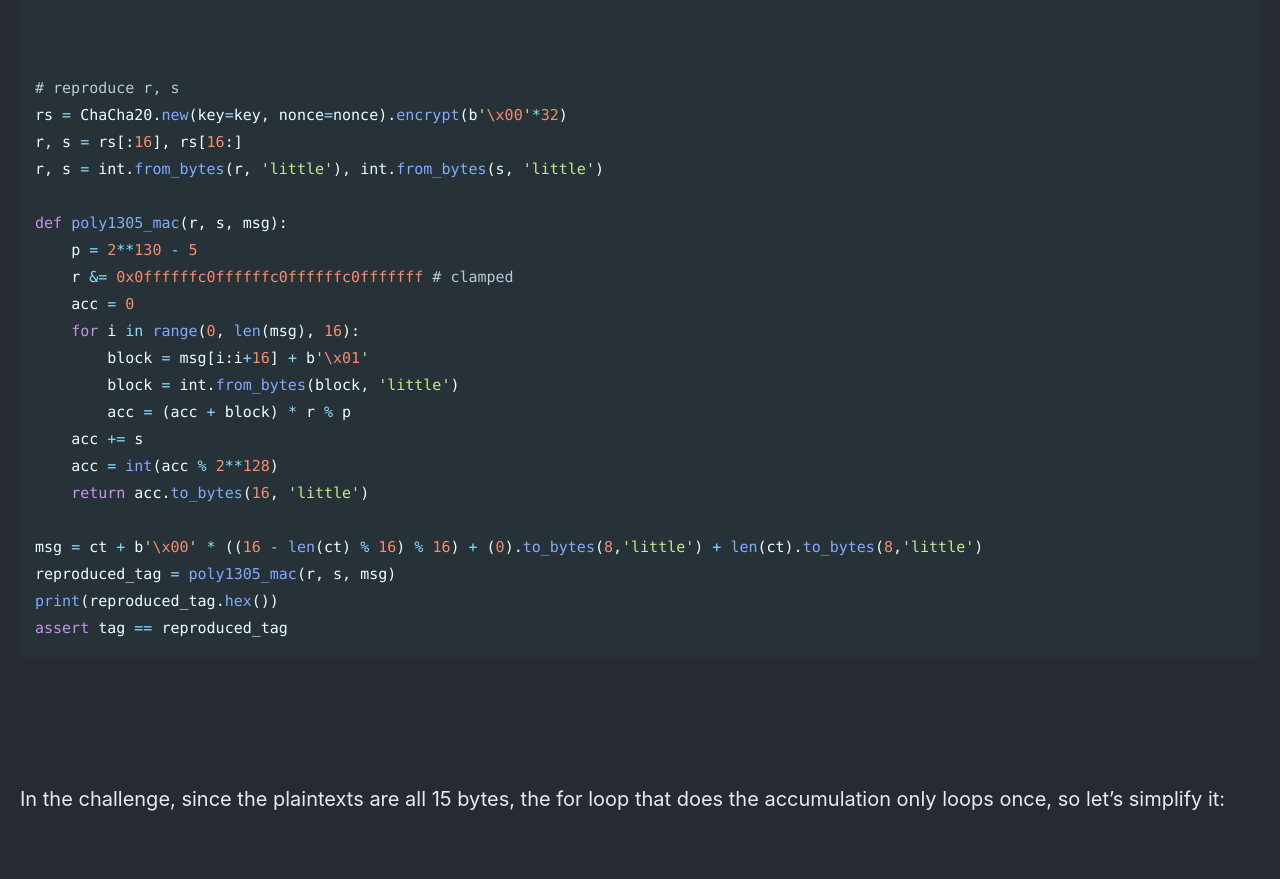
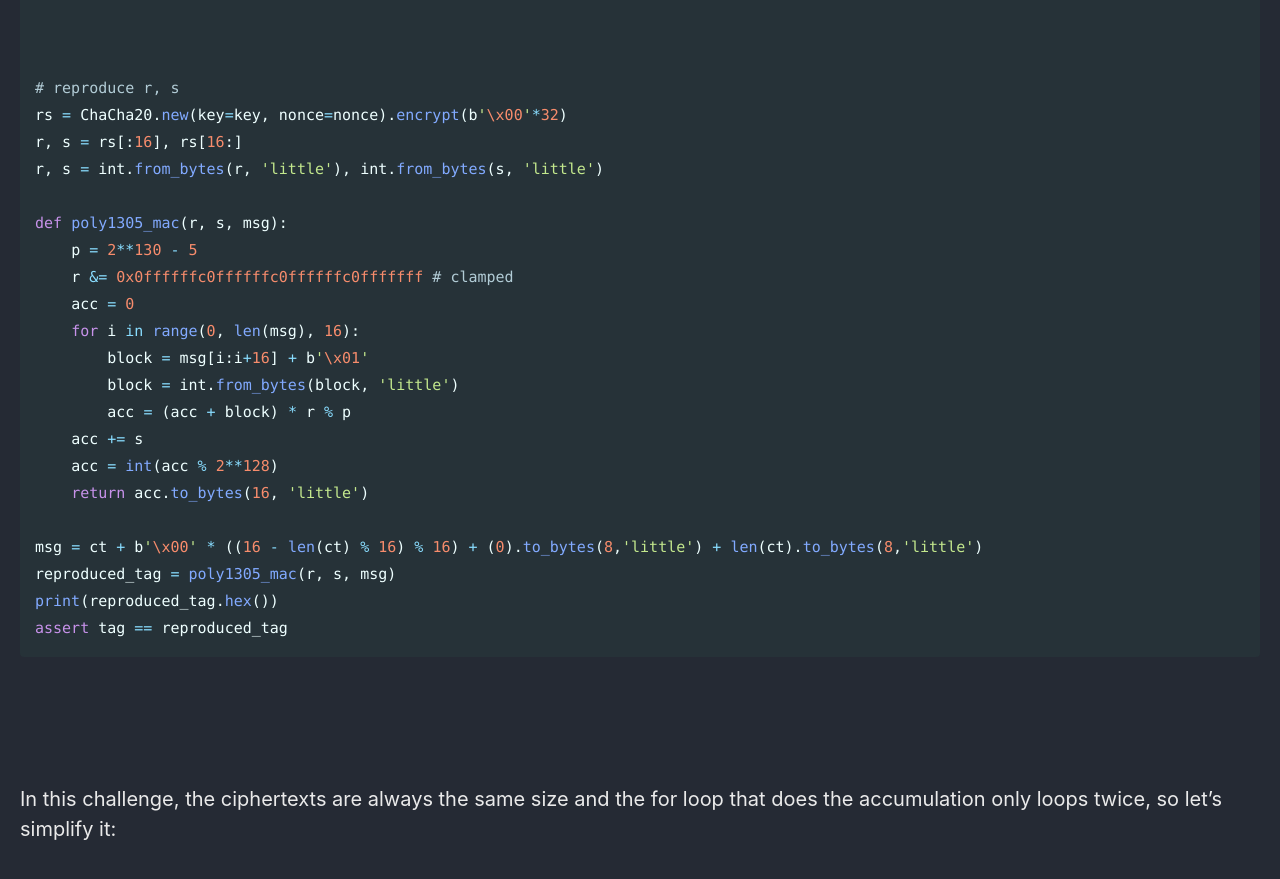
Before and after one commit to Connor-McCartney/Connor-McCartney.github.io, a Jekyll site: the page built from _pages/cryptography/other/Nostalgic-SECCONCTF14.md, in a window 1280 px wide and 900 px high, scrolled down 5089 px. Shown: the top 879 px of the window. Built offline with Jekyll 4.4.1, drawn with Linux system fonts in a browser that asks for light colours; cached includes are drawn as plain includes.

Commit message:
Update Nostalgic-SECCONCTF14.md

```diff
--- a/_pages/cryptography/other/Nostalgic-SECCONCTF14.md
+++ b/_pages/cryptography/other/Nostalgic-SECCONCTF14.md
@@ -236,4 +236,4 @@ assert tag == reproduced_tag
 <br>
 
 
-In the challenge, since the plaintexts are all 15 bytes, the for loop that does the accumulation only loops once, so let's simplify it:
+In this challenge, the ciphertexts are always the same size and the for loop that does the accumulation only loops twice, so let's simplify it:
```
